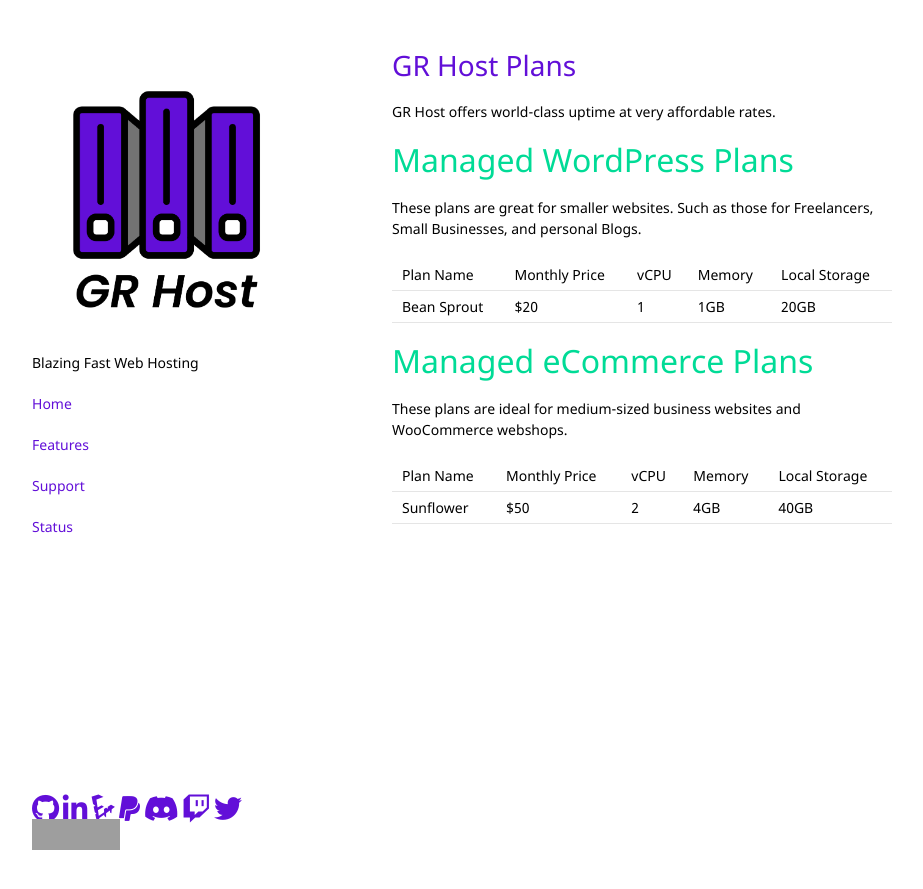
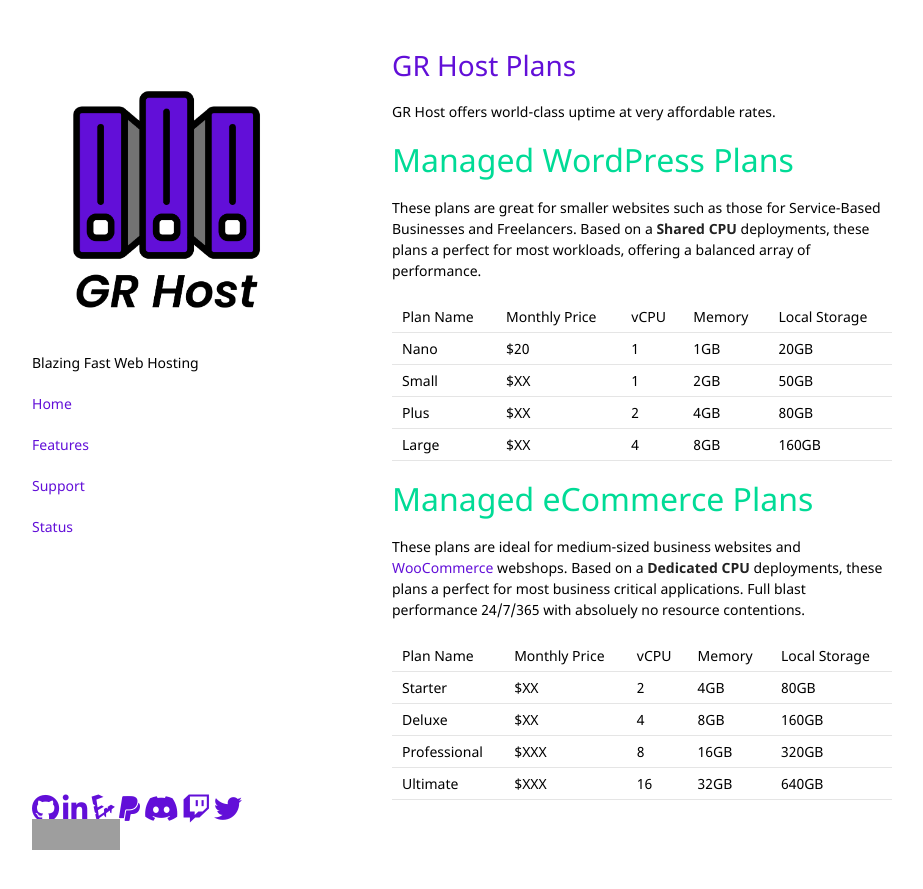
Before and after one commit to GoobyFRS/grhost-web, a Jekyll site: the page built from pages/plans.md, in a window 1280 px wide. Shown: the top 889 px of the page, without its empty margins (178-1101 px from the left). Built offline with Jekyll 4.4.1, drawn with Linux system fonts in a browser that asks for light colours; nearby versions of some CDN libraries; our own code applies the rules of GitHub Pages for plain Markdown files; grey boxes are pictures that could not be loaded.

Commit message:
base pricing push

```diff
--- a/pages/plans.md
+++ b/pages/plans.md
@@ -7,14 +7,20 @@
 
 ## Managed WordPress Plans
 
-These plans are great for smaller websites. Such as those for Freelancers, Small Businesses, and personal Blogs.
+These plans are great for smaller websites such as those for Service-Based Businesses and Freelancers. Based on a **Shared CPU** deployments, these plans a perfect for most workloads, offering a balanced array of performance.
 
 | Plan Name | Monthly Price | vCPU | Memory | Local Storage |
-| Bean Sprout | $20 | 1 | 1GB | 20GB |
+| Nano | $20 | 1 | 1GB | 20GB |
+| Small | $XX | 1 | 2GB | 50GB |
+| Plus | $XX | 2 | 4GB | 80GB |
+| Large | $XX | 4 | 8GB | 160GB |
 
 ## Managed eCommerce Plans
 
-These plans are ideal for medium-sized business websites and WooCommerce webshops.
+These plans are ideal for medium-sized business websites and [WooCommerce](https://woocommerce.com/) webshops. Based on a **Dedicated CPU** deployments, these plans a perfect for most business critical applications. Full blast performance 24/7/365 with absoluely no resource contentions.
 
 | Plan Name | Monthly Price | vCPU | Memory | Local Storage |
-| Sunflower | $50 | 2 | 4GB | 40GB |
+| Starter | $XX | 2 | 4GB | 80GB |
+| Deluxe | $XX | 4 |  8GB | 160GB |
+| Professional | $XXX | 8 | 16GB | 320GB |
+| Ultimate | $XXX | 16 | 32GB | 640GB |
```
Also changed, not shown: pages/features.md (+2 -0 lines).
